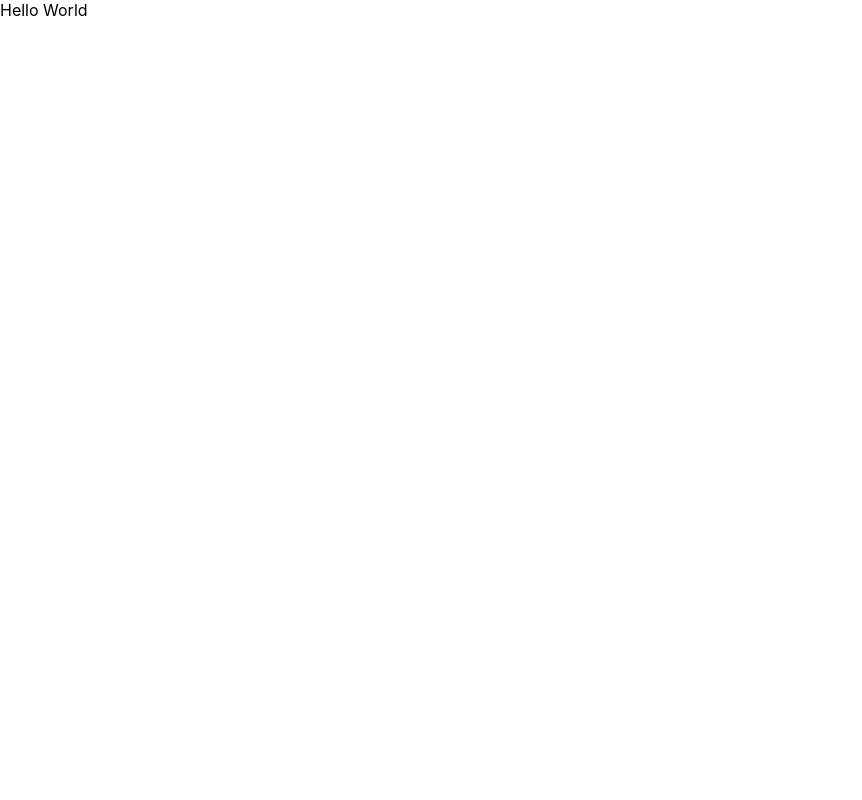
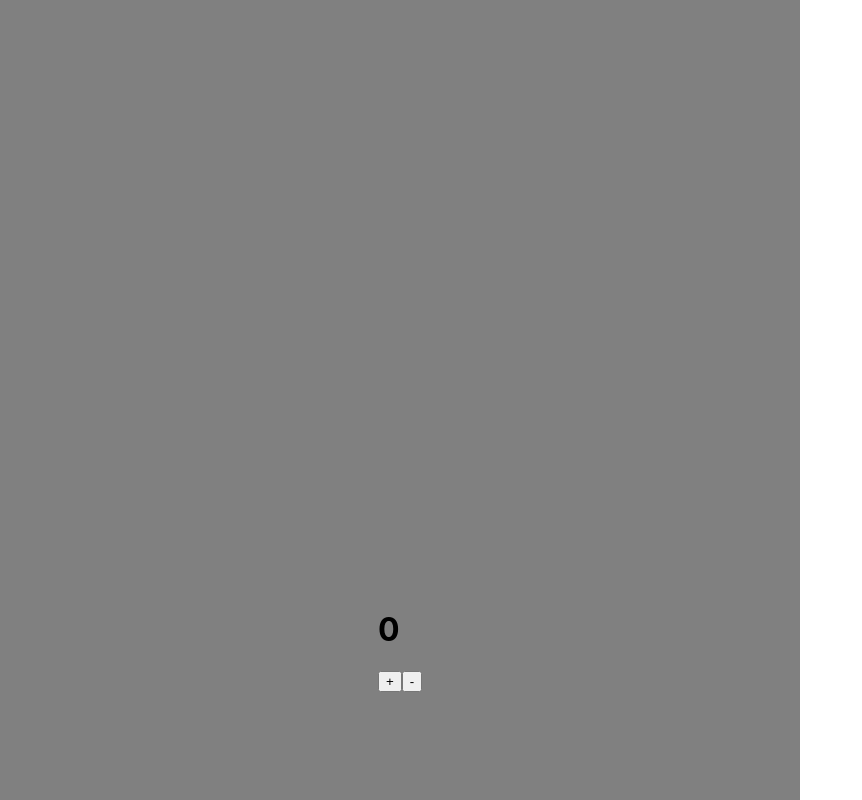
Before and after one commit to barrosdvlpr/Redux-course-1, a Next.js app: page / in a window 1280 px wide. Shown: the top 800 px of the page, without its empty margins (0-862 px from the left). Built offline with nearby package versions, Linux system fonts and the light colour scheme.

Commit message:
react-counter-example

```diff
--- a/package.json
+++ b/package.json
@@ -9,6 +9,7 @@
     "lint": "next lint"
   },
   "dependencies": {
+    "@reduxjs/toolkit": "^1.9.2",
     "@types/node": "18.11.13",
     "@types/react": "18.0.26",
     "@types/react-dom": "18.0.9",
@@ -17,6 +18,8 @@
     "next": "13.0.6",
     "react": "18.2.0",
     "react-dom": "18.2.0",
+    "react-redux": "^8.0.5",
+    "redux": "^4.2.1",
     "typescript": "4.9.4"
   }
 }
--- a/pages/index.js
+++ b/pages/index.js
@@ -1,3 +1,61 @@
+import React from "react";
+import { configureStore } from "@reduxjs/toolkit";
+import { Provider, useSelector } from "react-redux";
+
+const counter = (state = 0, action) => {
+  switch (action.type) {
+    case "INCREMENT":
+      return state + 1;
+    case "DECREMENT":
+      return state - 1;
+    default:
+      return state;
+  }
+};
+
+const store = configureStore({
+  reducer: counter,
+});
+
+const Counter = ({ onIncrement, onDecrement }) => {
+  const value = useSelector((state) => state);
+
+  return (
+    <div>
+      <h1>{value}</h1>
+      <button onClick={onIncrement}>+</button>
+      <button onClick={onDecrement}>-</button>
+    </div>
+  );
+};
+
 export default function Home() {
-  return <div>Hello World</div>;
+  return (
+    <Provider store={store}>
+      <div
+        style={{
+          display: "flex",
+          justifyContent: "center",
+          alignItems: "center",
+          height: "100vw",
+          width: "100vh",
+          backgroundColor: "gray",
+          color: "black",
+        }}
+      >
+        <Counter
+          onIncrement={() =>
+            store.dispatch({
+              type: "INCREMENT",
+            })
+          }
+          onDecrement={() =>
+            store.dispatch({
+              type: "DECREMENT",
+            })
+          }
+        />
+      </div>
+    </Provider>
+  );
 }
```
Also changed, not shown: 1 other file (tests, documents, lock files or other folders).
